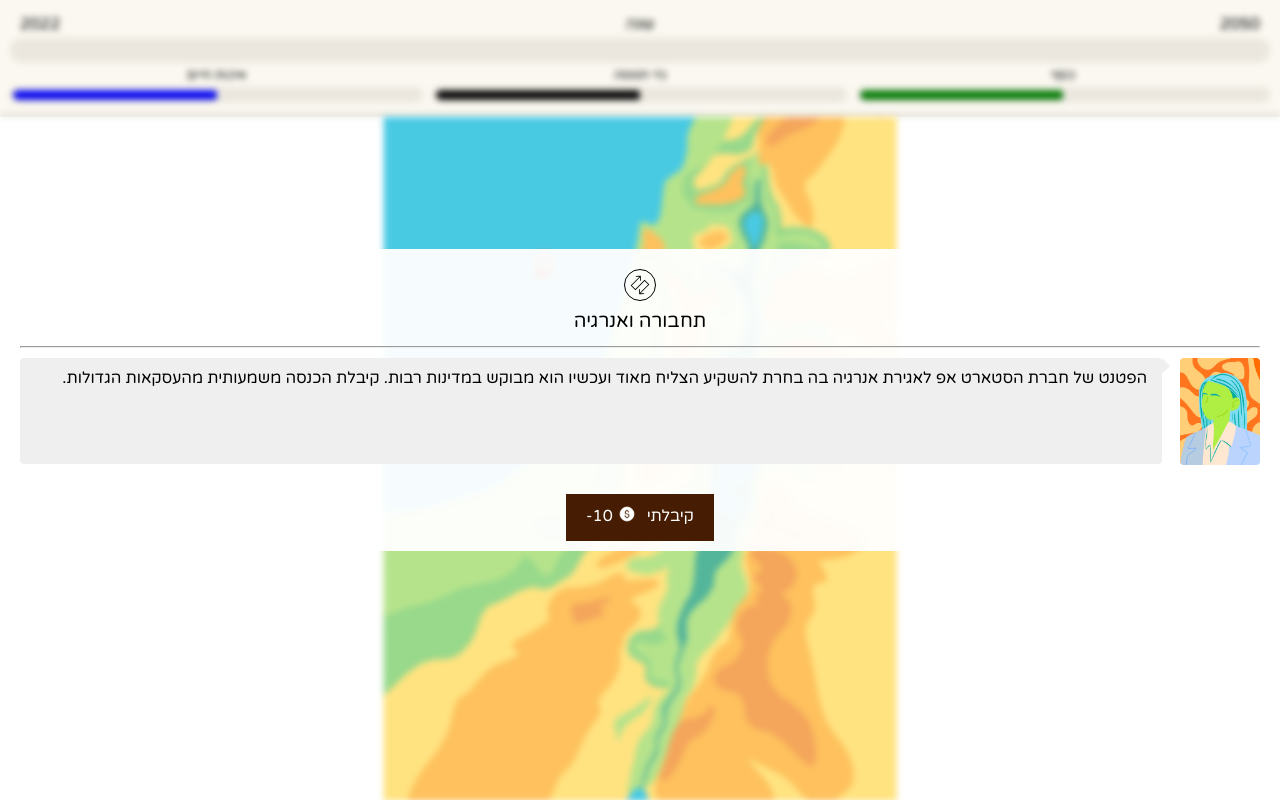
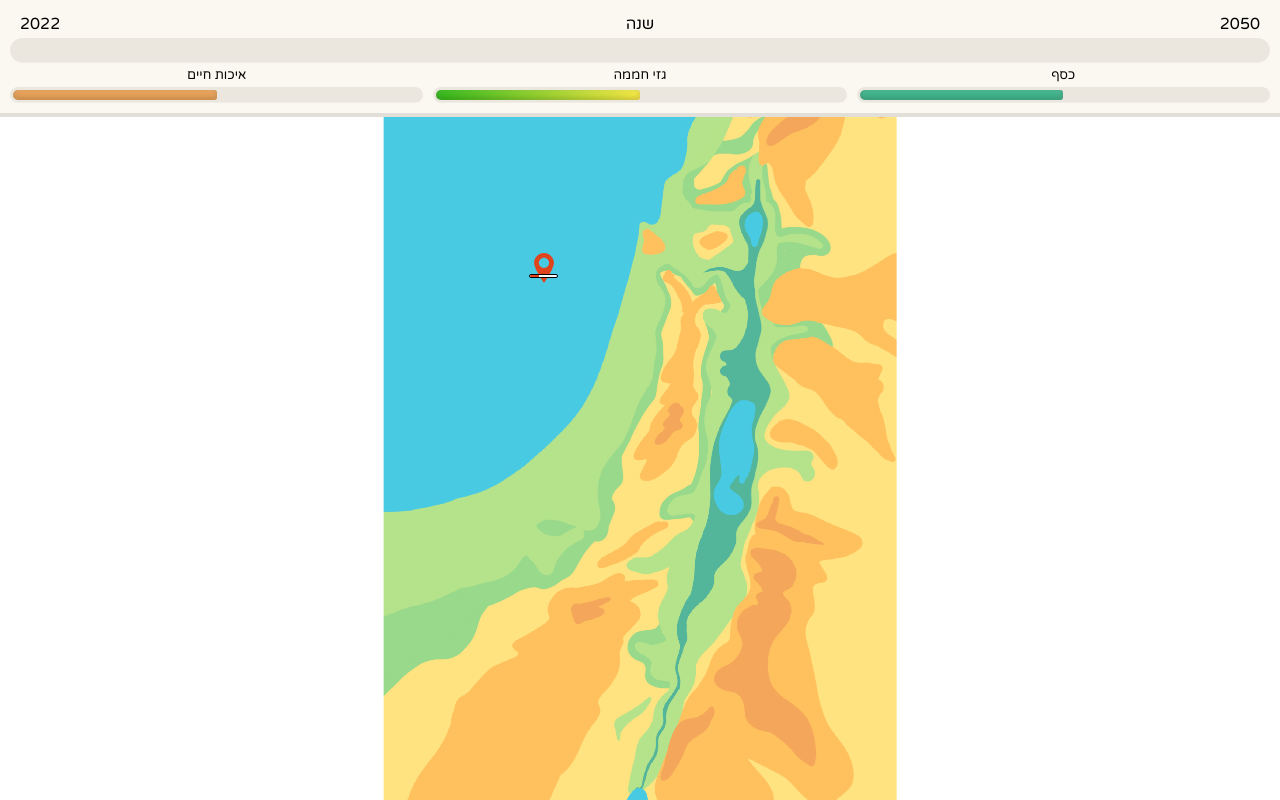
Before and after one commit to ornevo/ClimateGame, a React (Create React App) app in the folder app/: page /play in a window 1280 px wide. Built offline with nearby package versions, Linux system fonts and the light colour scheme.

Commit message:
Change bar colors

```diff
--- a/app/src/assets/css/pages/game-view.css
+++ b/app/src/assets/css/pages/game-view.css
@@ -394,3 +394,8 @@
 .metric-img-small {
     width: 17px !important;
 }
+
+.gradient-bar {
+    background: rgba(218,48,48,1);
+    background: linear-gradient(90deg, rgba(43,184,18,1) 0%, rgba(249,234,60,1) 50%, rgba(218,48,48,1) 100%);
+}
--- a/app/src/components/GameView.jsx
+++ b/app/src/components/GameView.jsx
@@ -40,8 +40,8 @@
             )
 
             let surprise = newEvents.find(Backend.isEventSurprise);
-            if(surprise !== undefined)
-                this.addSurprise(surprise);
+            // if(surprise !== undefined)
+            //     this.addSurprise(surprise);
 
             let dilemmaEvents = newEvents.filter(eId => !Backend.isEventSurprise(eId));
             this.addDilemmas(dilemmaEvents);
--- a/app/src/components/menu/Metric.jsx
+++ b/app/src/components/menu/Metric.jsx
@@ -28,7 +28,15 @@
                 }
             </span>
             <div className="metric-bar-container">
-                <span style={{width: precent + "%", background: Constants.METRIC_TO_COLOR[props.metric_const]}}></span>
+                {
+                    props.metric_const === Constants.EMISSIONS_METRIC ?
+                    <span style={{
+                        width: precent + "%",
+                        background: "linear-gradient(90deg, rgba(43,184,18,1) 0%, rgba(249,234,60,1) " + (100 * 50 / precent) + "%, rgba(218,48,48,1) " + (100 * 100 / precent) + "%)"
+                    }}></span>
+                    :
+                    <span style={{width: precent + "%", background: Constants.METRIC_TO_COLOR[props.metric_const]}}></span>
+                }
             </div>
         </div>
     )
--- a/app/src/constants.js
+++ b/app/src/constants.js
@@ -37,10 +37,10 @@
 const EMISSIONS_METRIC = 4;
 
 const METRIC_TO_COLOR = {
-    [YEAR_METRIC]: "red",
-    [QOF_METRIC]: "blue",
-    [MONEY_METRIC]: "green",
-    [EMISSIONS_METRIC]: "black",
+    [YEAR_METRIC]: "#44bee0",
+    [QOF_METRIC]: "#e99f53",
+    [MONEY_METRIC]: "#3ab389",
+    [EMISSIONS_METRIC]: undefined,
 }
 
 const METRIC_TO_IMG = {
```
